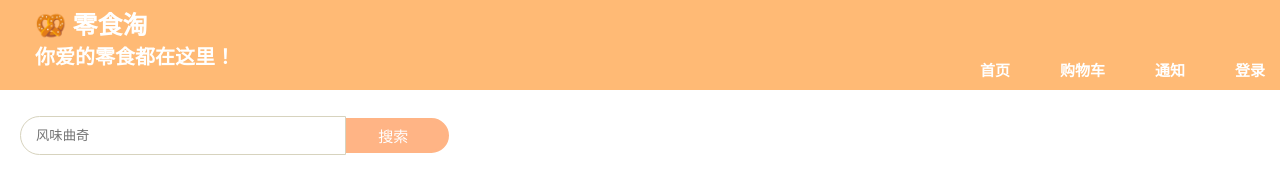
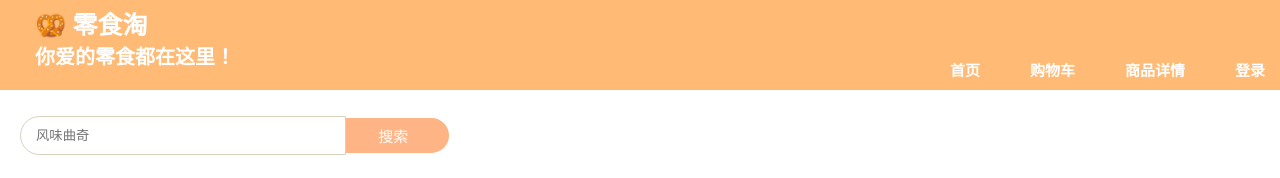
Before and after one commit to YangRuox/lingshitao, a plain HTML site: page lingshitao-goods.html in a window 1280 px wide. Shown: the top 178 px of the page. Drawn offline with Linux system fonts and the light colour scheme.

Commit message:
Update lingshitao-goods.html

```diff
--- a/lingshitao-goods.html
+++ b/lingshitao-goods.html
@@ -680,7 +680,7 @@
 
             <h3 class="nav-item" onclick="window.location.href='./lingshitao-shouye.html'">首页</h3>
             <h3 class="nav-item" onclick="window.location.href='./lingsitao-cart.html'">购物车</h3>
-            <h3 class="nav-item">通知</h3>
+            <h3 class="nav-item" onclick="window.location.href='./lingsitao-goods.html'">商品详情</h3>
             <h3 class="nav-item"onclick="window.location.href='./lingshitao-login.html'">登录</h3>
         </div>
     </div>
@@ -882,4 +882,5 @@
 
     </script>
 </body>
+
 </html>
```
